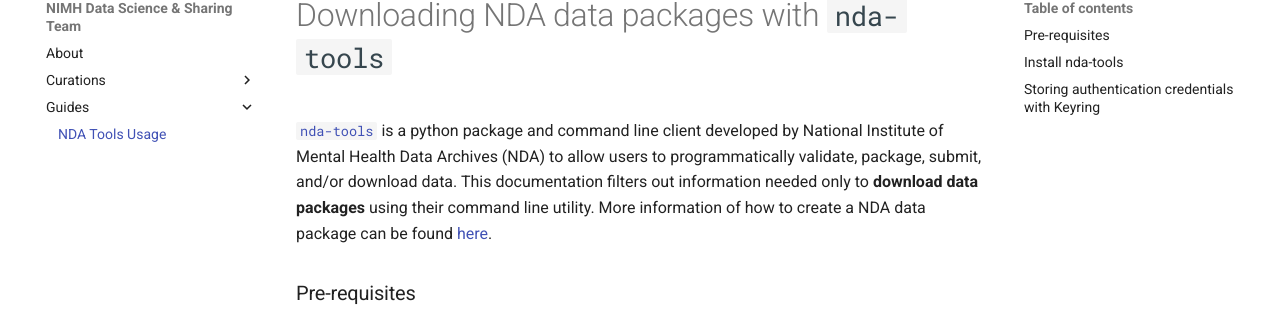
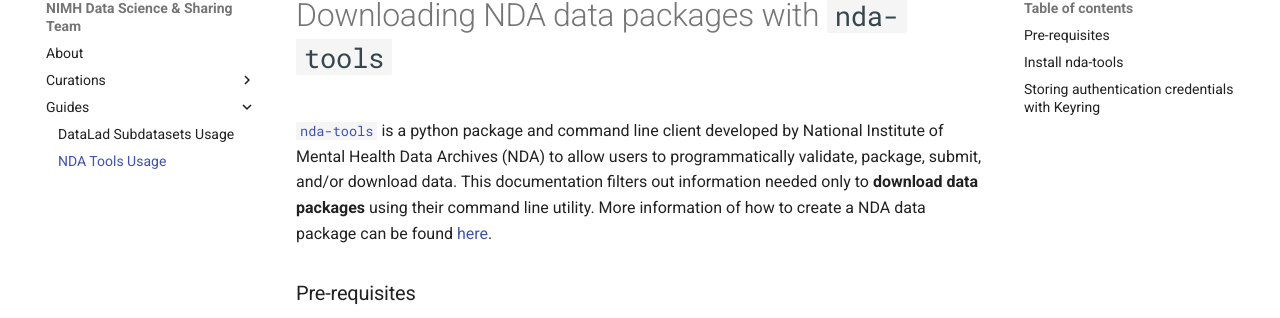
Before and after one commit to nimh-dsst/dsst-rtd, an MkDocs documentation site: the page built from docs/guides/nda/downloadcmd.md, in a window 1280 px wide. Shown: the part 103-421 px from the top of the page. Built offline with MkDocs 1.6.1 and Material for MkDocs 9.7.7, drawn with Linux system fonts in a browser that asks for light colours.

Commit message:
Update mkdocs.yml
Added nav for Guides.

```diff
--- a/mkdocs.yml
+++ b/mkdocs.yml
@@ -18,4 +18,5 @@ nav:
     - OpenNeuro NIH C11 Leucine Studies:
       - (DRAFT) README.md: curations/c11-leucine/README.md
   - Guides:
-      - NDA Tools Usage: tools/nda-downloadcmd.md
+    - DataLad Subdatasets Usage: guides/datalad/subdatasets.md
+    - NDA Tools Usage: guides/nda/downloadcmd.md
```
Also changed, not shown: docs/guides/datalad/subdatasets.md (added, +1 -0 lines), docs/guides/nda/downloadcmd.md (renamed from docs/tools/nda-downloadcmd.md).
